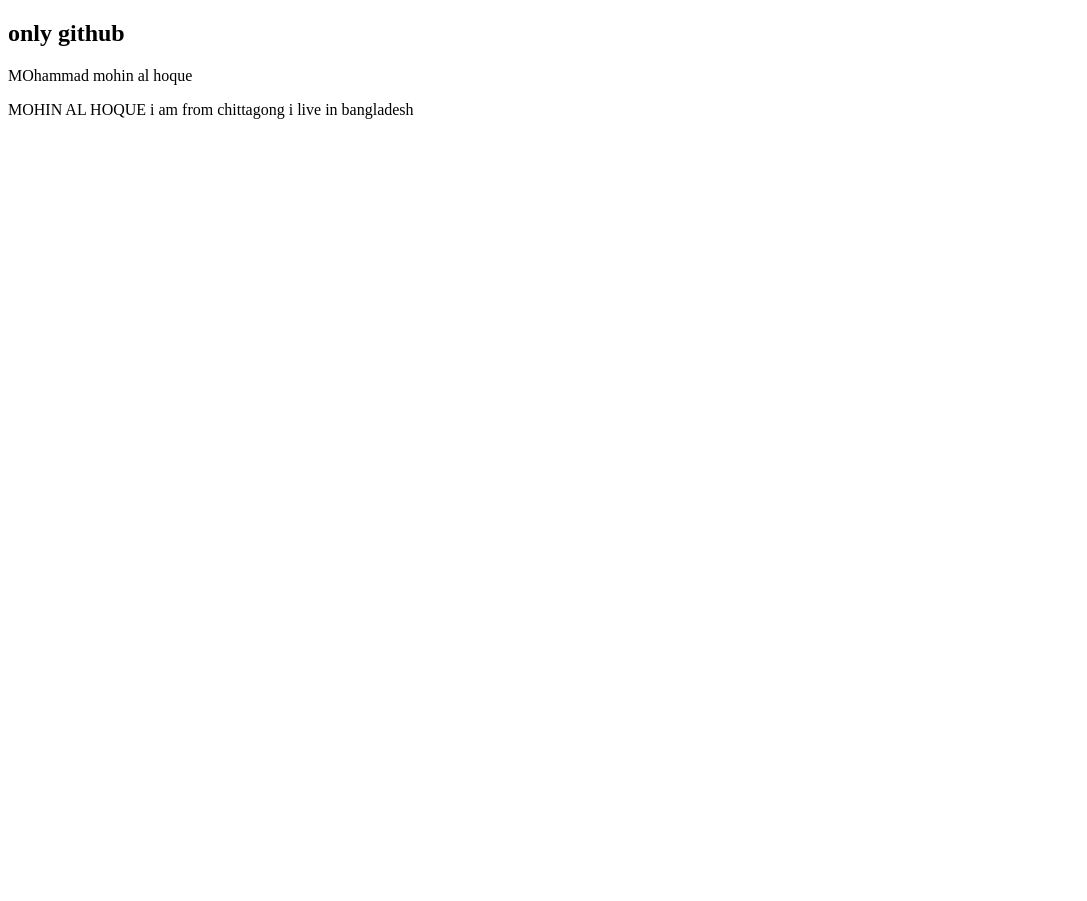
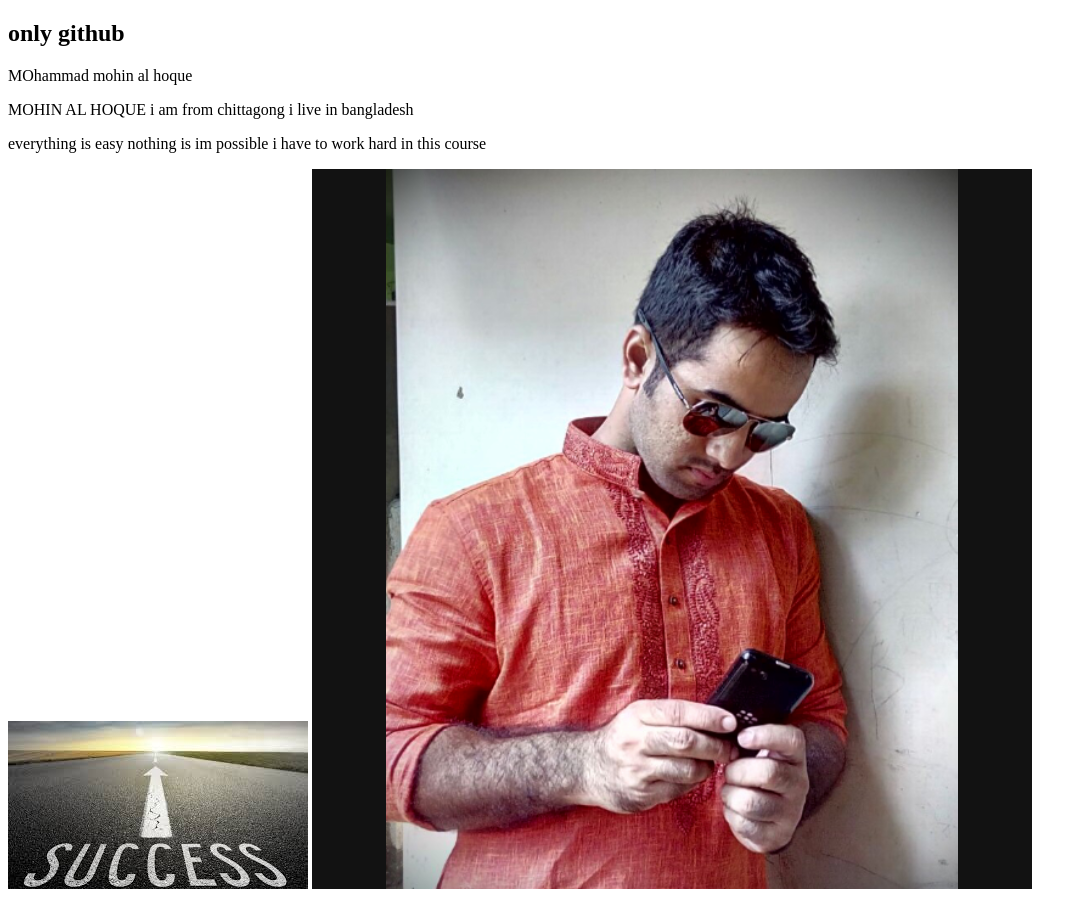
Before and after one commit to mohin556/first-website, a plain HTML site: page index.html in a window 1280 px wide. Shown: the whole page, without its empty margins (0-1087 px from the left). Before the commit the page ends 800 px from the top, so only its background shows below. Drawn offline with Linux system fonts and the light colour scheme.

Commit message:
adding image for first time

```diff
--- a/index.html
+++ b/index.html
@@ -9,5 +9,11 @@
     <h2>only github</h2>
     <p>MOhammad mohin al hoque</p>
     <p>MOHIN AL HOQUE i am from chittagong i live in bangladesh</p>
+    <p>everything is easy
+        nothing is im possible
+        i have to work hard in this course
+    </p>
+    <img src="success.jpeg" alt="">
+    <img src="mohin.png.png" alt="">
 </body>
 </html>
```
Also changed, not shown: mohin.png.png (added), success.jpeg (added).
